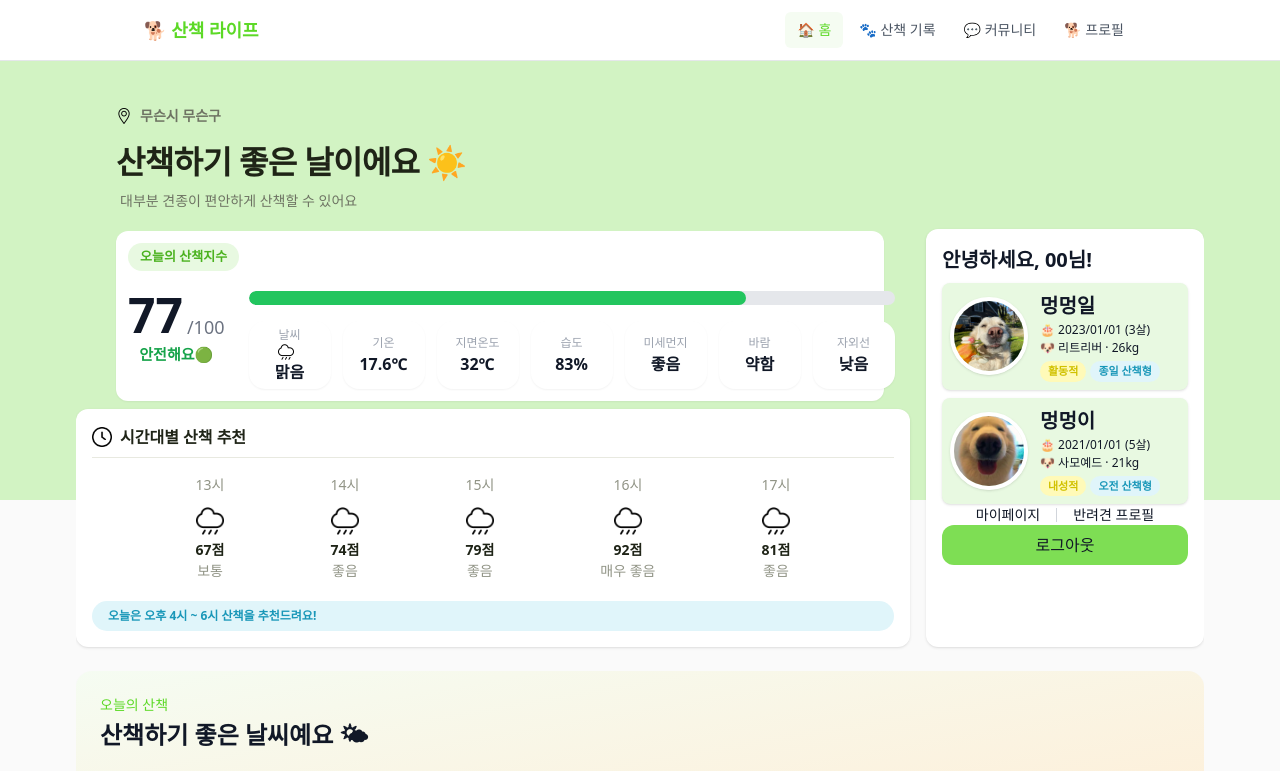
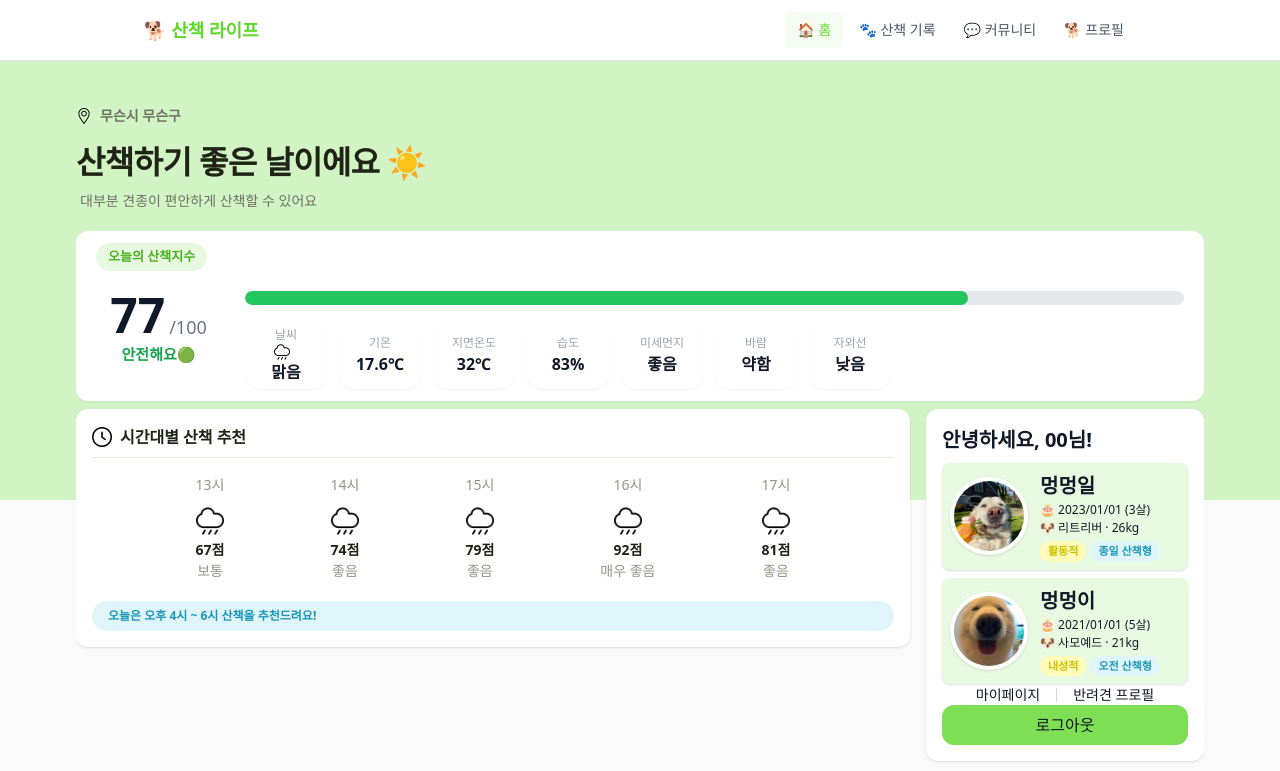
Before and after one commit to wodud17711/first-team-project, a React (Vite) app in the folder frontend/: page / in a window 1280 px wide. Shown: the top 771 px of the page. Built offline with nearby package versions, Linux system fonts and the light colour scheme.

Commit message:
feat: pull 받기 전 중간 저장본

```diff
--- a/frontend/src/components/WalkScore.jsx
+++ b/frontend/src/components/WalkScore.jsx
@@ -97,7 +97,7 @@ function WalkScore({ score = 77 }) {
   const { color, label, title, desc } = getScoreMeta(score);
 
   return (
-    <div className="w-full px-[180px]">
+    <div className="w-full">
 
       {/* 상단 */}
       <div className="flex flex-col items-start justify-between">
@@ -118,7 +118,7 @@ function WalkScore({ score = 77 }) {
       </div>
 
       {/* 오늘의 산책지수 */}
-      <div className="mt-5 bg-white rounded-xl p-3 shadow-sm w-full">
+      <div className="mt-5 bg-white rounded-xl px-5 py-3 shadow-sm w-full">
 
         {/* 제목 */}
         <span className="
@@ -135,7 +135,7 @@ function WalkScore({ score = 77 }) {
           {/* 왼쪽 - 점수 */}
           <div className="
             flex flex-col items-center
-            min-w-fit text-center whitespace-nowrap
+            w-[125px] text-center whitespace-nowrap
           ">
             <div className="flex items-end gap-1">
               <span className="text-[48px] font-bold leading-none">
--- a/frontend/src/pages/Home.jsx
+++ b/frontend/src/pages/Home.jsx
@@ -28,7 +28,7 @@ function Home() {
       <section className="
         relative
         w-full min-h-[500px]
-        -ml-[140px] py-5
+        py-5
       ">
         <WalkScore />
       </section>
@@ -46,9 +46,8 @@ function Home() {
           <WeatherCard />
         </div>
 
-
         {/* 오른쪽 섹션 - 로그인(사용자 인터페이스) */}
-        <div className="bg-white rounded-xl shadow p-4 -mt-[180px]">
+        <div className="bg-white rounded-xl shadow p-4">
           <p className='text-[20px] font-bold'>안녕하세요, 00님!</p>
 
           {/* 강아지 프로필 */}
```
